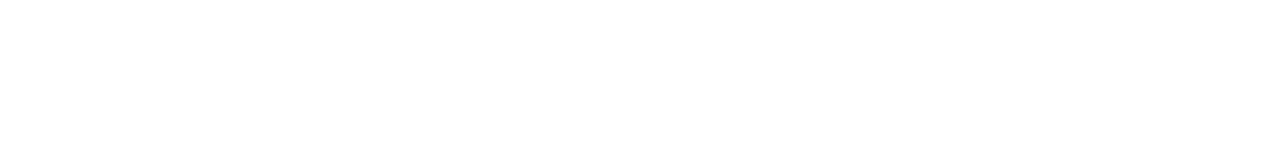
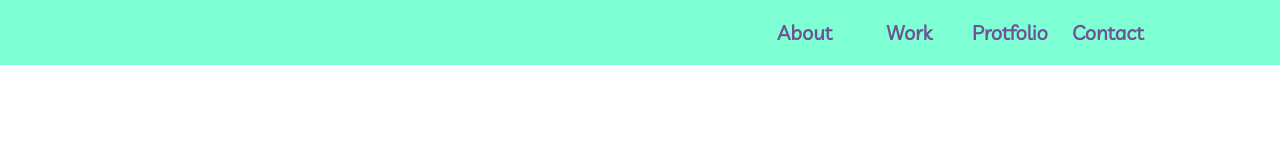
Before and after one commit to bkuddin/first--assignment, a plain HTML site: page index.html in a window 1280 px wide. Drawn offline with Linux system fonts and the light colour scheme.

Commit message:
menu bar added

```diff
--- a/index.html
+++ b/index.html
@@ -14,6 +14,19 @@
 </head>
 <body>
 
+    <!--Header Section Start-->
+
+    <header>
+        <nav class="menu-bar">
+            <ul>
+                <li><a href="#">About</a></li>
+                <li><a href="#">Work</a></li>
+                <li><a href="#">Protfolio</a></li>
+                <li><a href="#">Contact</a></li>
+            </ul>
+        </nav>
+    </header>
+
 
 
 
--- a/style.css
+++ b/style.css
@@ -7,3 +7,37 @@
 body{
     font-family: 'Livvic', sans-serif;
 }
+
+/*Menu Styles Start*/
+
+.menu-bar{
+    background-color: aquamarine;
+    text-align: right;
+
+
+}
+
+.menu-bar ul{
+    display: inline-flex;
+    list-style: none;
+    margin-right: 10%;
+
+
+}
+
+.menu-bar ul li{
+    width: 80px;
+    margin: 10px;
+    padding: 10px;
+
+}
+
+.menu-bar ul li a{
+    text-decoration: none;
+    font-size: 20px;
+    font-weight: 800;
+    color: #6e5494;
+}
+
+
+/*Menu Styles End*/
```
